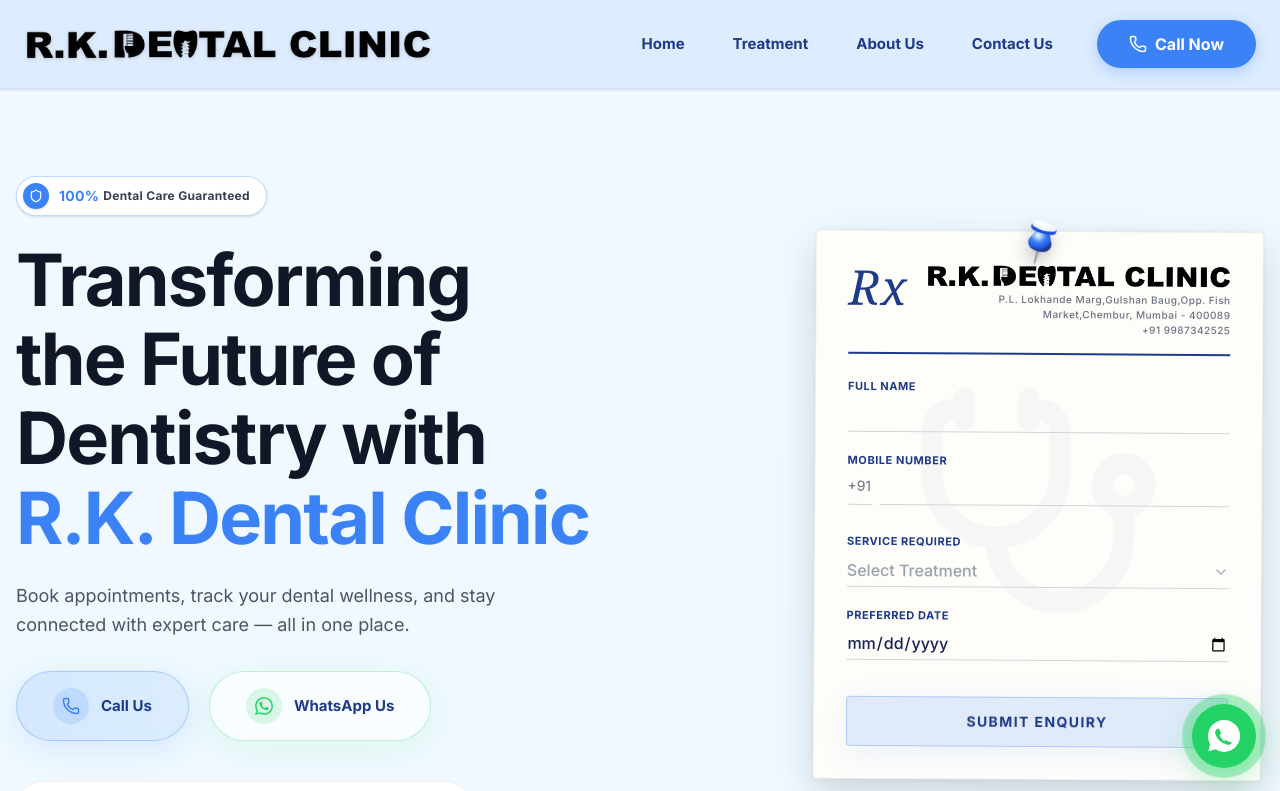
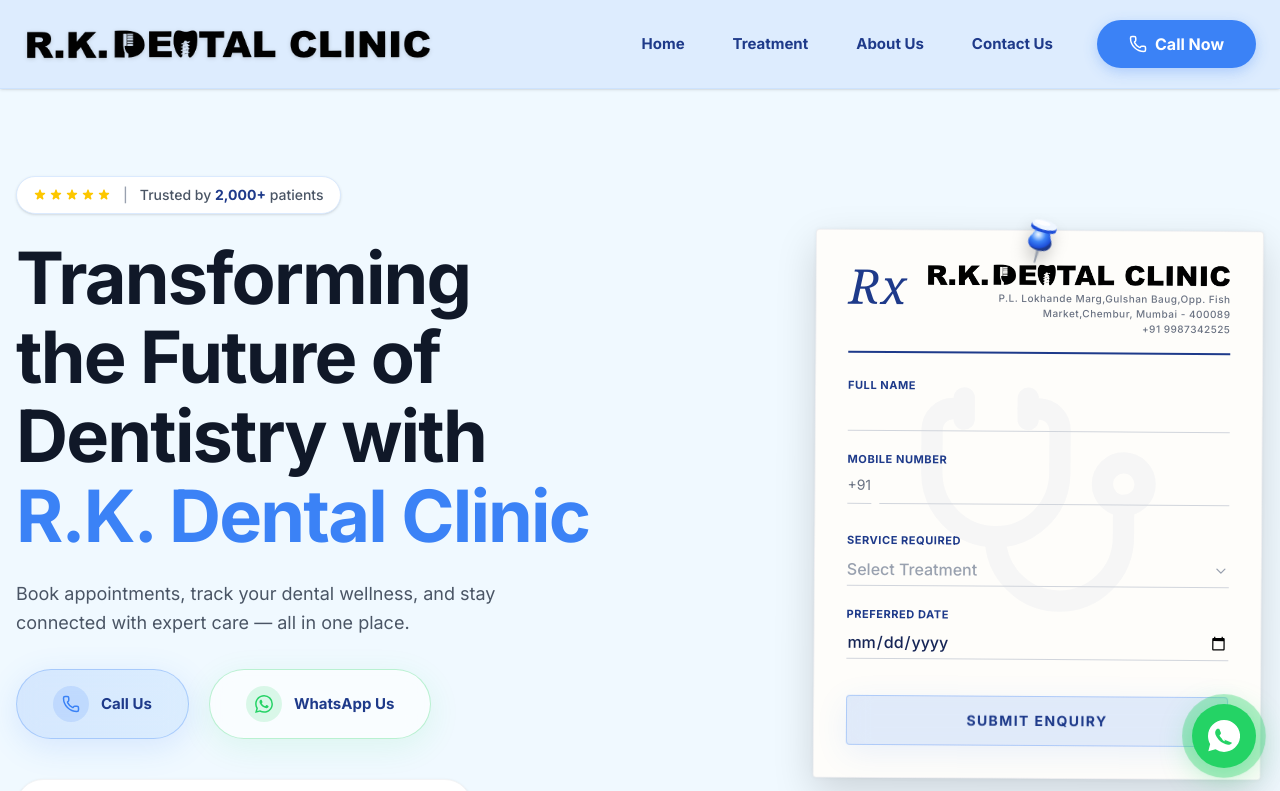
Before and after one commit to khusshis/dental, a React (Vite) app: page / in a window 1280 px wide. Shown: the top 791 px of the page. Built offline with nearby package versions, Linux system fonts and the light colour scheme.

Commit message:
Replace hero badge with star rating and patient trust indicator

```diff
--- a/src/App.tsx
+++ b/src/App.tsx
@@ -313,14 +313,12 @@
       <section className="relative bg-[#f0f9ff] overflow-hidden pt-28">
         <div className="max-w-[1400px] mx-auto px-4 py-10 md:py-16 flex flex-col md:flex-row items-center">
           <div className="md:w-1/2 z-10 pr-4 lg:pr-12">
-            <div className="inline-flex items-center gap-2.5 px-1.5 py-1.5 pr-4 rounded-full border border-blue-200 bg-white text-xs font-bold mb-6 shadow-sm hover:shadow-md transition-shadow">
-              <div className="bg-[#3b82f6] text-white p-1.5 rounded-full flex items-center justify-center shadow-sm">
-                <Shield className="w-3.5 h-3.5" />
+            <div className="inline-flex items-center gap-3 px-4 py-2 rounded-full border border-blue-100 bg-white text-sm font-medium mb-6 shadow-sm">
+              <div className="flex text-yellow-400 gap-0.5">
+                {[1,2,3,4,5].map(i => <svg key={i} className="w-3.5 h-3.5 fill-current" viewBox="0 0 20 20"><path d="M9.049 2.927c.3-.921 1.603-.921 1.902 0l1.07 3.292a1 1 0 00.95.69h3.462c.969 0 1.371 1.24.588 1.81l-2.8 2.034a1 1 0 00-.364 1.118l1.07 3.292c.3.921-.755 1.688-1.54 1.118l-2.8-2.034a1 1 0 00-1.175 0l-2.8 2.034c-.784.57-1.838-.197-1.539-1.118l1.07-3.292a1 1 0 00-.364-1.118L2.98 8.72c-.783-.57-.38-1.81.588-1.81h3.461a1 1 0 00.951-.69l1.07-3.292z"/></svg>)}
               </div>
-              <span className="tracking-wide flex items-center">
-                <span className="text-[#3b82f6] text-sm mr-1">100%</span>
-                <span className="text-gray-700">Dental Care Guaranteed</span>
-              </span>
+              <span className="text-gray-400">|</span>
+              <span className="text-gray-600">Trusted by <span className="text-[#1e3a8a] font-bold">2,000+</span> patients</span>
             </div>
             <h1 className="text-5xl md:text-6xl lg:text-7xl font-extrabold text-gray-900 leading-[1.1] mb-6 tracking-tight">
               Transforming the Future of Dentistry with <span className="text-[#3b82f6]">R.K. Dental Clinic</span>
```
